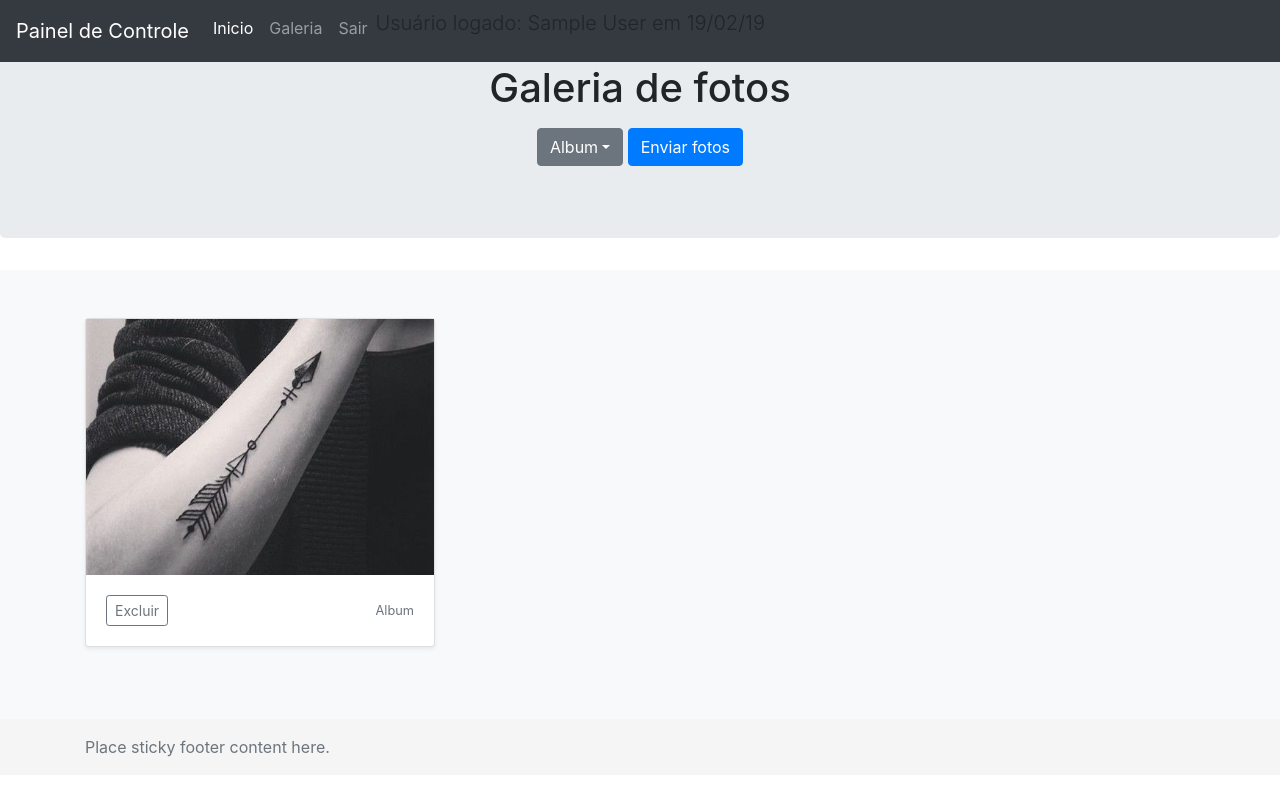
After one commit to flaviokryptek/loungeink, a PHP site: page /admin/galeria.php in a window 1280 px wide. The commit adds this page. Run offline with PHP 8.4, Linux system fonts and the light colour scheme; the visitor is signed in with stand-in values (Sample User, id 1).

Commit message:
Alterações no painel de controle

```diff
--- /dev/null
+++ b/admin/galeria.php
@@ -0,0 +1,64 @@
+<!DOCTYPE html>
+<html>
+<head>
+    <meta charset="utf-8">
+    <meta http-equiv="X-UA-Compatible" content="IE=edge">
+    <title>Galeria</title>
+    <meta name="viewport" content="width=device-width, initial-scale=1">
+    <link href="../img/logo.jpg" rel="icon">
+    <link href="css/styles.css" rel="stylesheet">
+    <link href="css/bootstrap.min.css" rel="stylesheet">
+
+</head>
+<body>
+    <?php include 'header.php'?>
+
+    <main>
+        <section class="jumbotron text-center">
+            <div class="container">
+            <h1 class="jumbotron-heading">Galeria de fotos</h1>
+
+            <div class="dropdown">
+                <button class="btn btn-secondary dropdown-toggle" type="button" id="dropdownMenuButton" data-toggle="dropdown" aria-haspopup="true" aria-expanded="false">Album</button>
+                <div class="dropdown-menu" aria-labelledby="dropdownMenuButton">
+                    <a class="dropdown-item" href="Album 01">Album 01</a>
+                    <a class="dropdown-item" href="Album 02">Album 02</a>
+                    <a class="dropdown-item" href="Album 03">Album 03</a>
+                </div>
+                <a href="#" class="btn btn-primary my-2">Enviar fotos</a>
+            </div>
+
+            </div>
+        </section>
+
+        <div class="album py-5 bg-light">
+            <div class="container">
+            <div class="row">
+
+                <div class="col-md-4">
+                <div class="card mb-4 shadow-sm">
+                    <img src="../img/fotopost01.jpg">
+                    <div class="card-body">
+                        <div class="d-flex justify-content-between align-items-center">
+                            <div class="btn-group">
+                            <button type="button" class="btn btn-sm btn-outline-secondary">Excluir</button>
+                            </div>
+                            <small class="text-muted">Album</small>
+                        </div>
+                    </div>
+                </div>
+                </div>
+
+            </div>
+            </div>
+        </div>
+
+    </main>
+
+    <?php include 'footer.php'?>
+
+    <script src="js/bootstrap.min.js"></script>
+    <script src="js/jquery-slim.min.js"></script>
+    <script src="js/bootstrap.bundle.min.js"></script>
+</body>
+</html>
--- a/admin/header.php
+++ b/admin/header.php
@@ -1,5 +1,6 @@
 <?php //força o cliente a estar logado no sistema para acessar qualquer pagina
-  include "log/login_force.php";
+    include "log/login_force.php";
+    $nome = $_SESSION['nome'];
 ?>
 
 <header>
@@ -9,26 +10,24 @@
     <a class="navbar-brand" href="#">Painel de Controle</a>
 
         <button class="navbar-toggler" type="button" data-toggle="collapse" data-target="#navbarCollapse" aria-controls="navbarCollapse" aria-expanded="false" aria-label="Toggle navigation">
-        <span class="navbar-toggler-icon">teste</span>
+        <span class="navbar-toggler-icon"></span>
         </button>
 
         <div class="collapse navbar-collapse" id="navbarCollapse">
             <ul class="navbar-nav mr-auto">
 
                 <li class="nav-item active">
-                    <a class="nav-link" href="#">Inicio <span class="sr-only">(current)</span></a>
+                    <a class="nav-link" href="index.php">Inicio <span class="sr-only">(current)</span></a>
                 </li>
                 <li class="nav-item">
-                    <a class="nav-link" href="#">Link</a>
+                    <a class="nav-link" href="galeria.php">Galeria</a>
+                </li>
+
+                <li class="nav-item">
+                    <a class="nav-link" href="log/logout.php">Sair</a>
                 </li>
                 <li class="nav-item">
-                    <a class="nav-link" href="#">Link</a>
-                </li>
-                <li class="nav-item">
-                    <a class="nav-link" href="#">Link</a>
-                </li>
-                <li class="nav-item">
-                    <a class="nav-link" href="log/logout.php">Sair</a>
+                    <p class="lead" align="right">Usuário logado: <?php echo $nome;?> em <?php echo date('d/m/y');?></p>
                 </li>
             </ul>
         </div>
```
Also changed, not shown: admin/index.php (+0 -7 lines), admin/upload.php (renamed from upload.php).
